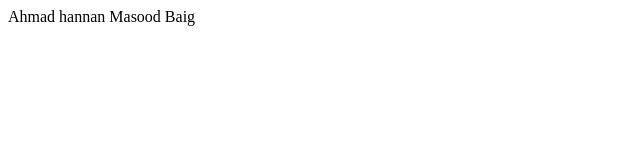
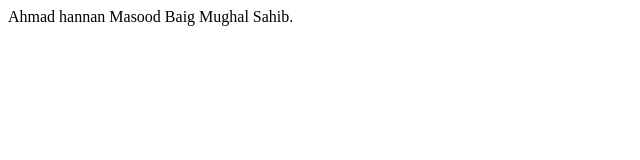
Before and after one commit to ahmadhah/bootcamp2020, a plain HTML site: page index.html in a window 1280 px wide. Shown: the whole page, without its empty margins (0-640 px from the left). Drawn offline with Linux system fonts and the light colour scheme.

Commit message:
Update index.html

```diff
--- a/index.html
+++ b/index.html
@@ -8,7 +8,7 @@
 <body>
     <div>
          Ahmad
-        hannan Masood Baig
+        hannan Masood Baig Mughal Sahib.
     </div>
 
 </body>
```
